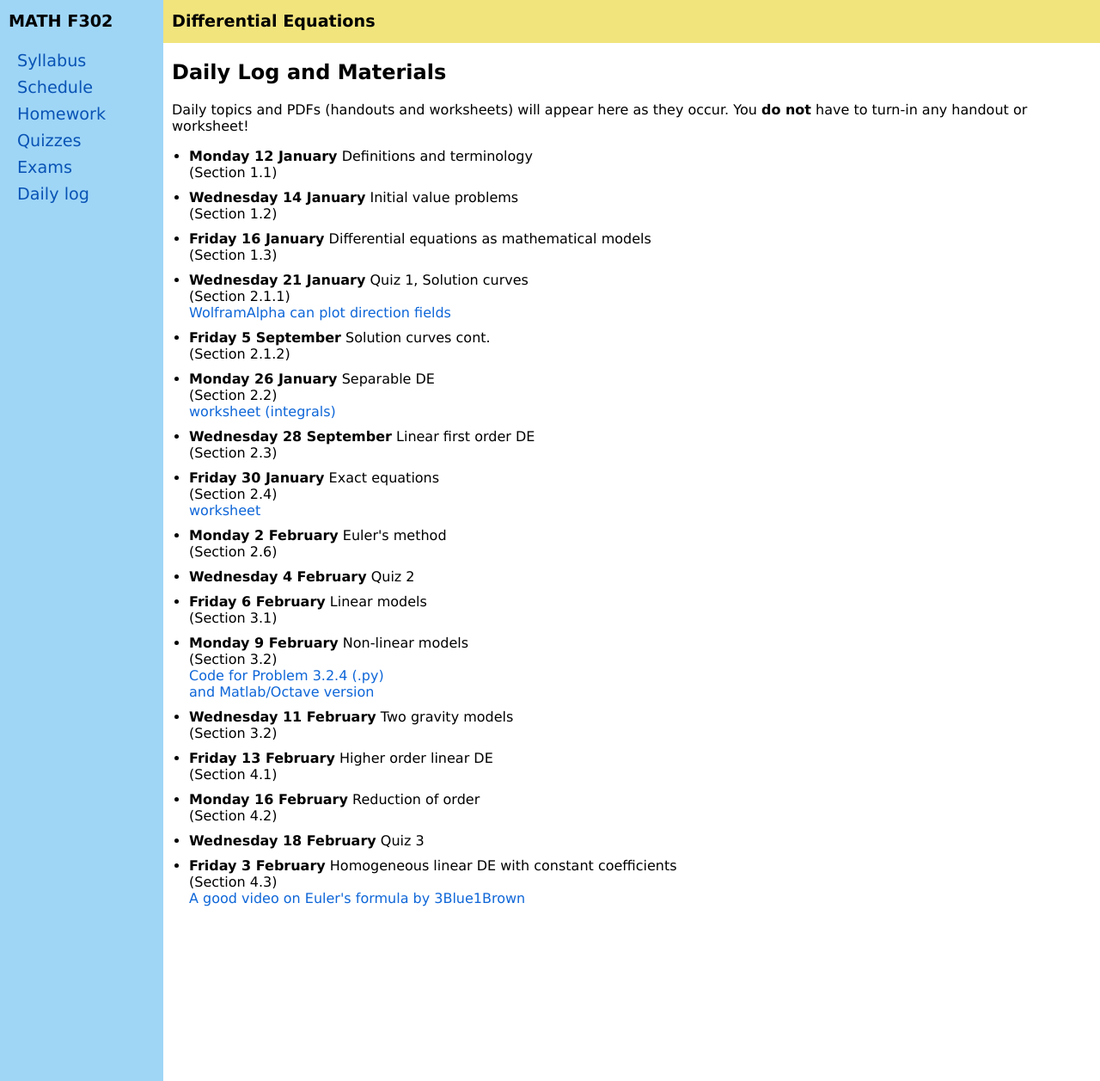
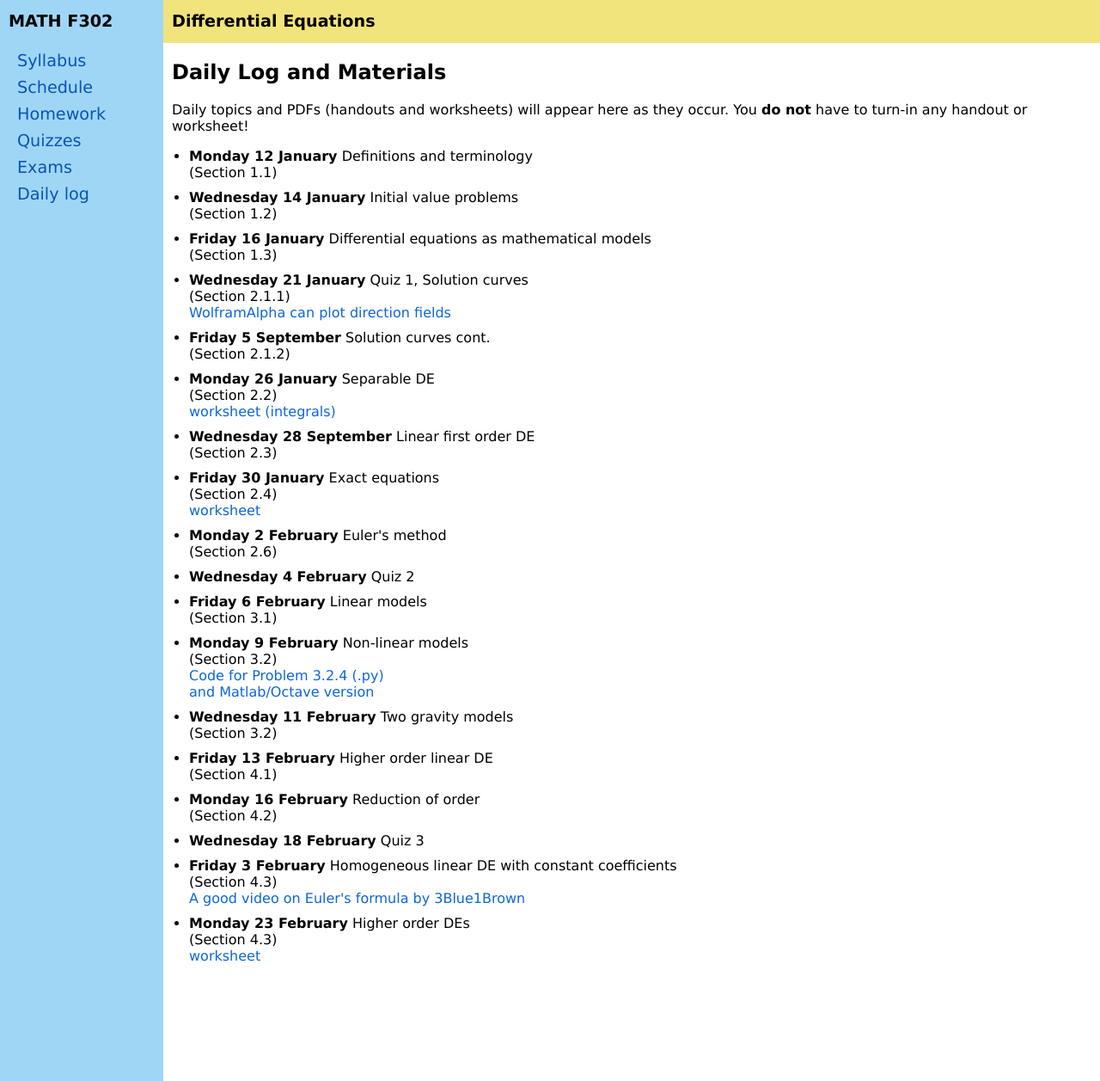
Before and after one commit to blackcurrantpi/ode, a Jekyll site: the page built from daily.md, in a window 1280 px wide and 1257 px high. Shown: the whole window at 86% size. Built offline with Jekyll 4.4.1, drawn with Linux system fonts in a browser that asks for light colours.

Commit message:
post worksheet

```diff
--- a/_data/daily.yml
+++ b/_data/daily.yml
@@ -94,11 +94,11 @@ daily:
 
 
 
-# - name: Monday 6 October
-#   description: Higher order DEs
-#   chapter: 4.3
-#   doc: worksheets/4p2_4p3.pdf
-#   docname: worksheet
+- name: Monday 23 February
+  description: Higher order DEs
+  chapter: 4.3
+  doc: worksheets/4p3.pdf
+  docname: worksheet
 
 # - name: Wednesday 8 October
 #   description: Non-homogenous linear DEs. Undetermined coefficients
```
Also changed, not shown: 1 other file.
